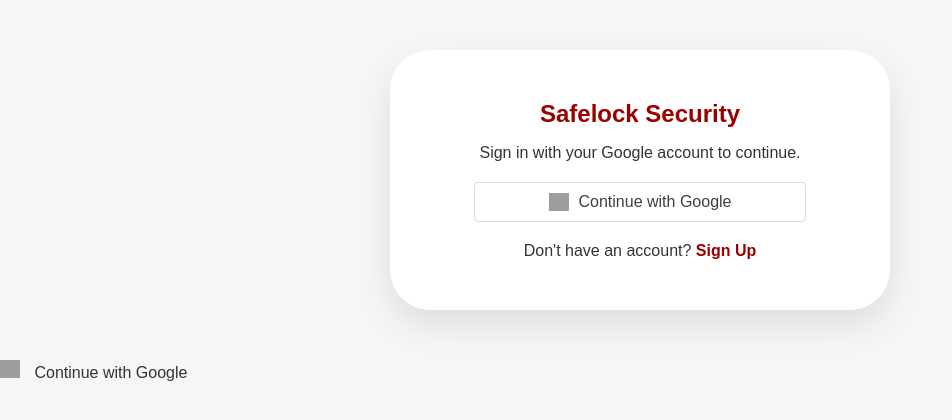
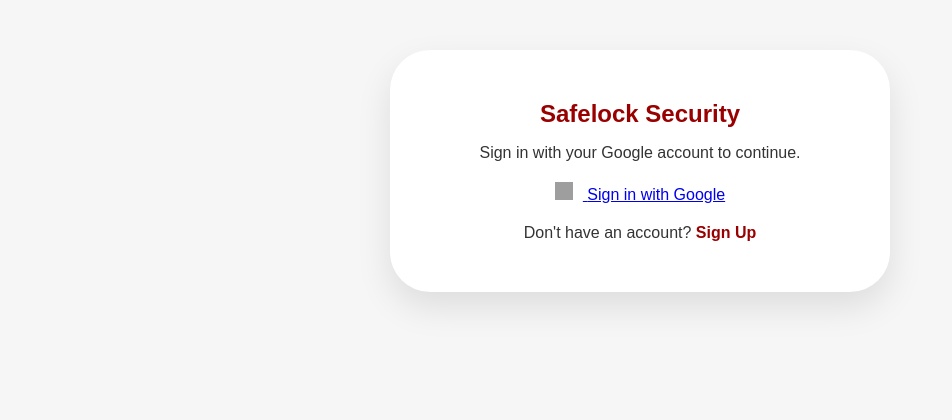
Before and after one commit to st1498/CSCE4560.002-FinalProject, a Flask app: page /signin in a window 1280 px wide. Shown: the top 420 px of the page, without its empty margins (0-952 px from the left). Run offline with Flask 3, Linux system fonts and the light colour scheme; parts of the project's set-up code (start-up, migrations or seed data) failed here and were passed over; grey boxes are pictures that could not be loaded.

Commit message:
Revamp Google sign-in button and layout
Updated the Google sign-in button and adjusted the layout for better user experience.

```diff
--- a/templates/signin.html
+++ b/templates/signin.html
@@ -7,7 +7,10 @@
 </head>
 <body>
     <div class="box">
+
+
         <a href="{{ url_for('index') }}" class="logo">Safelock Security</a>
+
 
         {% with messages = get_flashed_messages(with_categories=true) %}
           {% if messages %}
@@ -19,24 +22,26 @@
           {% endif %}
         {% endwith %}
 
+
         <div class="auth-message" style="text-align: center; margin-bottom: 20px;">
             <p>Sign in with your Google account to continue.</p>
         </div>
 
         <div class="google-auth-container">
-            <a href="{{ url_for('google_login') }}" class="btn-google" style="text-decoration: none; display: flex; align-items: center; justify-content: center;">
-                <img src="https://upload.wikimedia.org/wikipedia/commons/5/53/Google_%22G%22_Logo.svg" alt="Google Logo" class="google-icon" style="width: 20px; margin-right: 10px;">
-                Continue with Google
+            <a href="{{ url_for('google_login') }}" class="google-btn">
+                <img src="https://upload.wikimedia.org/wikipedia/commons/5/53/Google_%22G%22_Logo.svg"
+                     alt="Google Logo" class="google-icon">
+                <span>Sign in with Google</span>
             </a>
         </div>
 
         <div class="links" style="margin-top: 20px; text-align: center;">
-            Don't have an account? <a href="{{ url_for('signup') }}" style="color: #990100; font-weight: bold; text-decoration: none;">Sign Up</a>
+            Don't have an account?
+            <a href="{{ url_for('signup') }}" style="color: #990100; font-weight: bold; text-decoration: none;">
+                Sign Up
+            </a>
         </div>
-    </div>
-            <img src="https://upload.wikimedia.org/wikipedia/commons/5/53/Google_%22G%22_Logo.svg" alt="Google Logo" class="google-icon" style="width: 20px; margin-right: 10px;">
-            Continue with Google
-        </a>
+
     </div>
 </body>
 </html>
```
